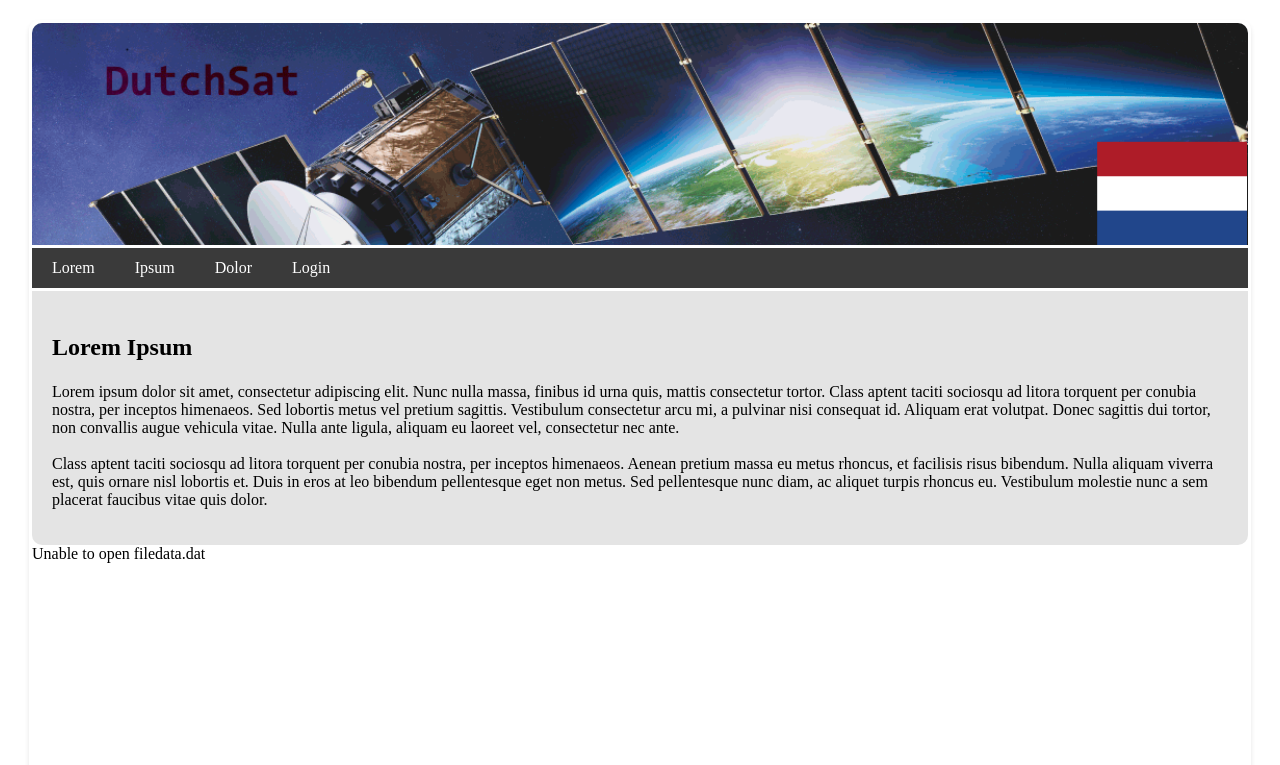
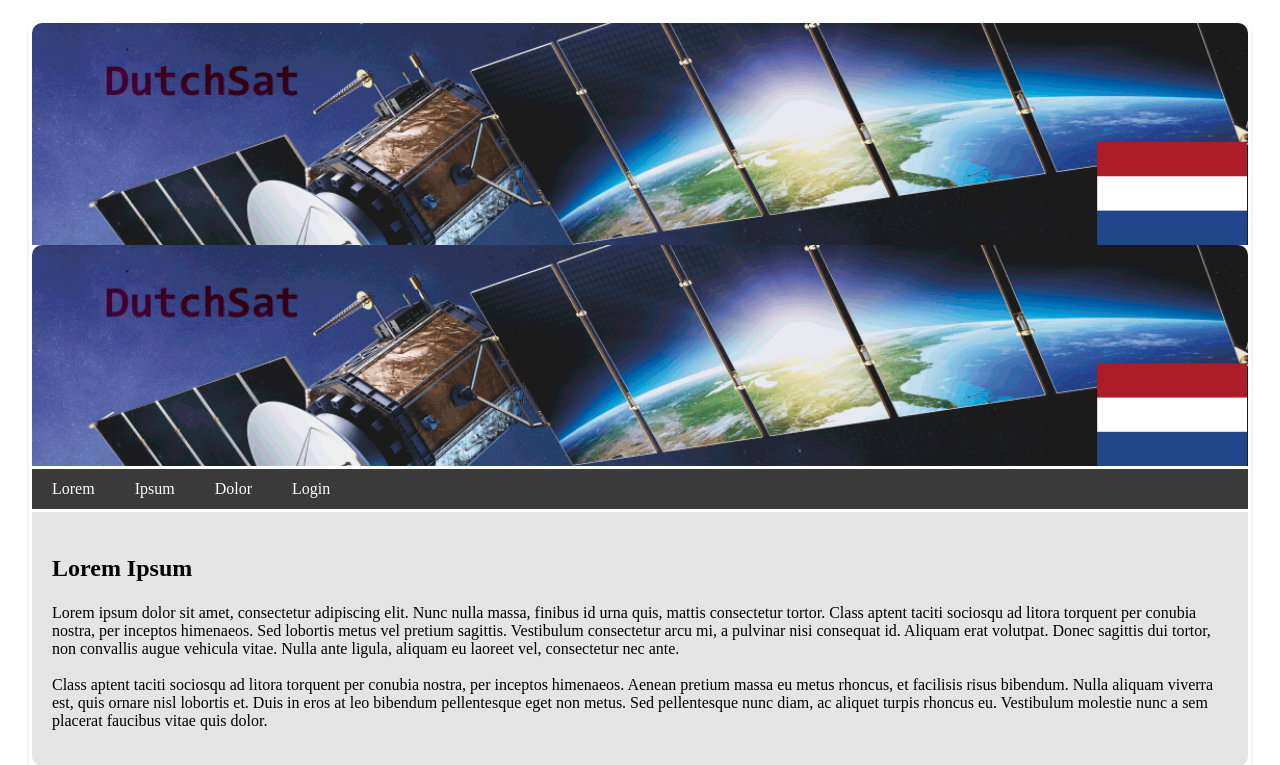
Before and after one commit to mishadokter/Project-2.2, a PHP site: page /index.php in a window 1280 px wide. Shown: the top 765 px of the page. Run offline with PHP 8.4, Linux system fonts and the light colour scheme.

Commit message:
Improvement of the head

```diff
--- a/inc/head.php
+++ b/inc/head.php
@@ -2,3 +2,10 @@
 <head>
 	<link href="css/style.css" rel="stylesheet" type="text/css" media="all">
 </head>
+
+<body class="wrapper">
+
+  <div class="header">
+	<a href="index.php"><img src="img/Dutchsat.png" alt="Not found"/></a>
+  </div>
+<!-- Nav bar -->
```
